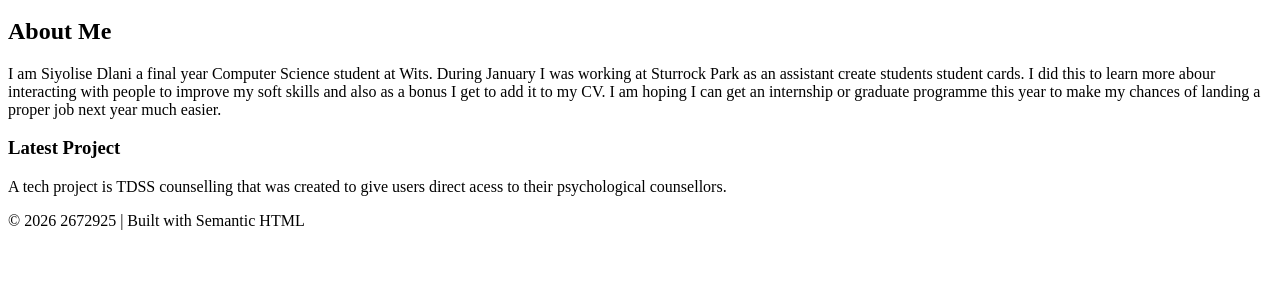
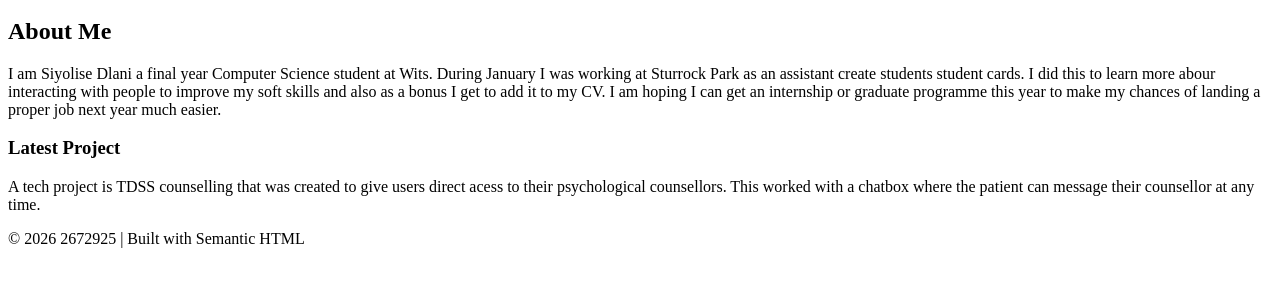
Before and after one commit to Siy0lise/2672925-portfolio, a plain HTML site: page index.html in a window 1280 px wide. Shown: the part 136-418 px from the top of the page. Drawn offline with Linux system fonts and the light colour scheme.

Commit message:
Added to the Latest Project article.

```diff
--- a/index.html
+++ b/index.html
@@ -27,7 +27,7 @@
 
         <article>
             <h3>Latest Project</h3>
-            <p>A tech project is TDSS counselling that was created to give users direct acess to their psychological counsellors.</p>
+            <p>A tech project is TDSS counselling that was created to give users direct acess to their psychological counsellors. This worked with a chatbox where the patient can message their counsellor at any time.</p>
         </article>
      </main>
 
```
